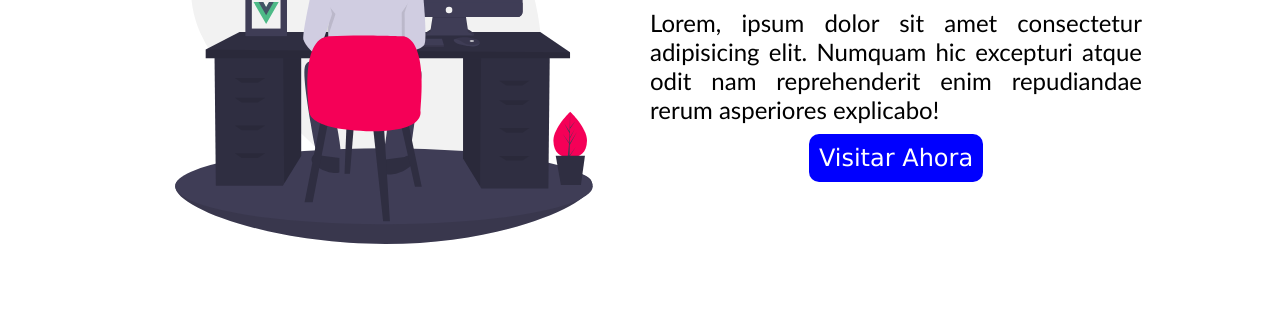
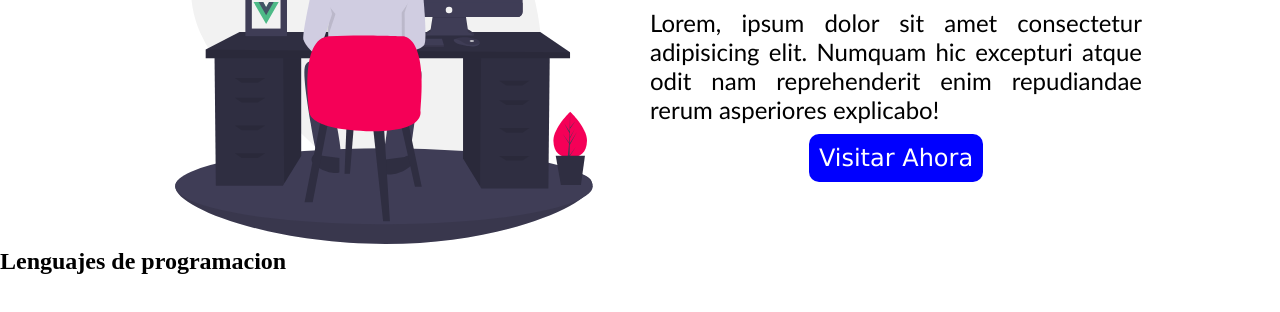
Before and after one commit to DarwinChamba/CursoWeb, a plain HTML site: page index.html in a window 1280 px wide. Shown: the part 220-532 px from the top of the page. Drawn offline with Linux system fonts and the light colour scheme.

Commit message:
agregando tìtulo

```diff
--- a/index.html
+++ b/index.html
@@ -38,6 +38,8 @@
         </div>
     </div>
 
+    <h2 class="tiutlo_p">Lenguajes de programacion</h2>
+
 
 
 
```
